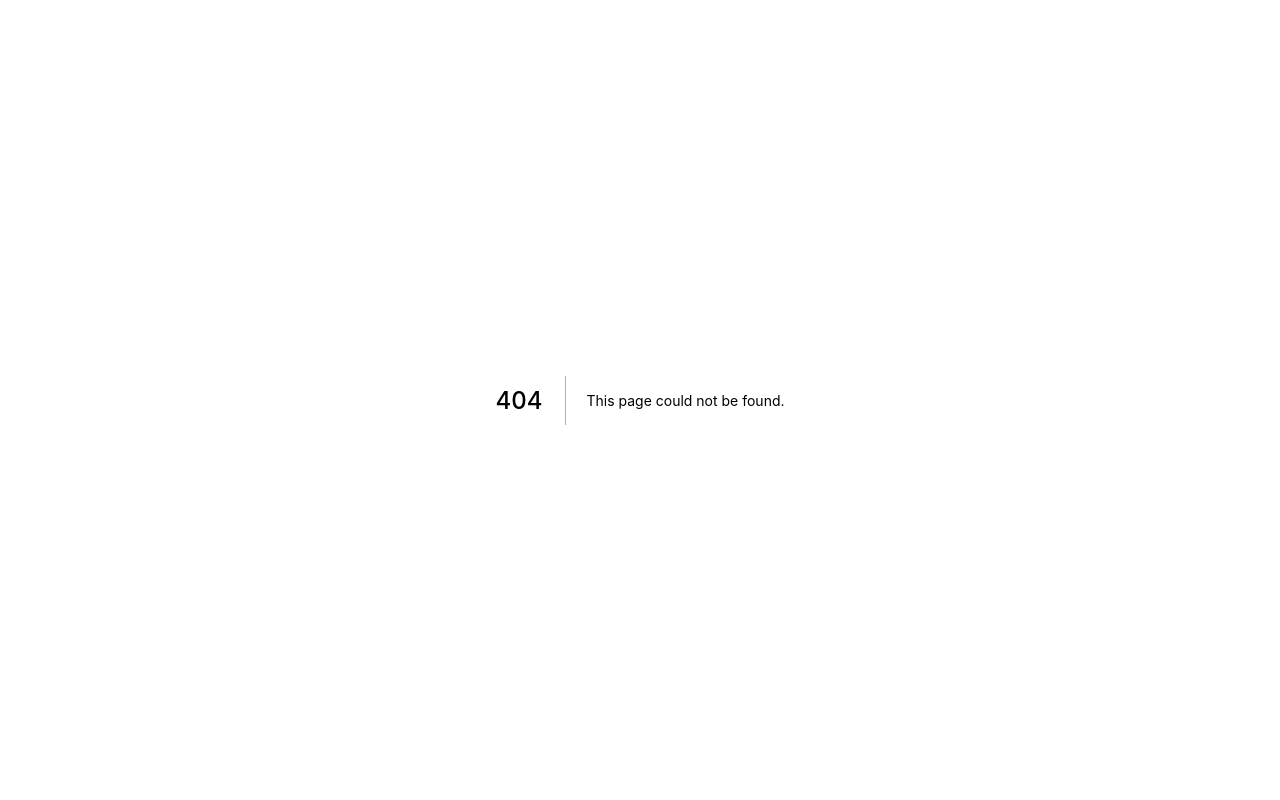
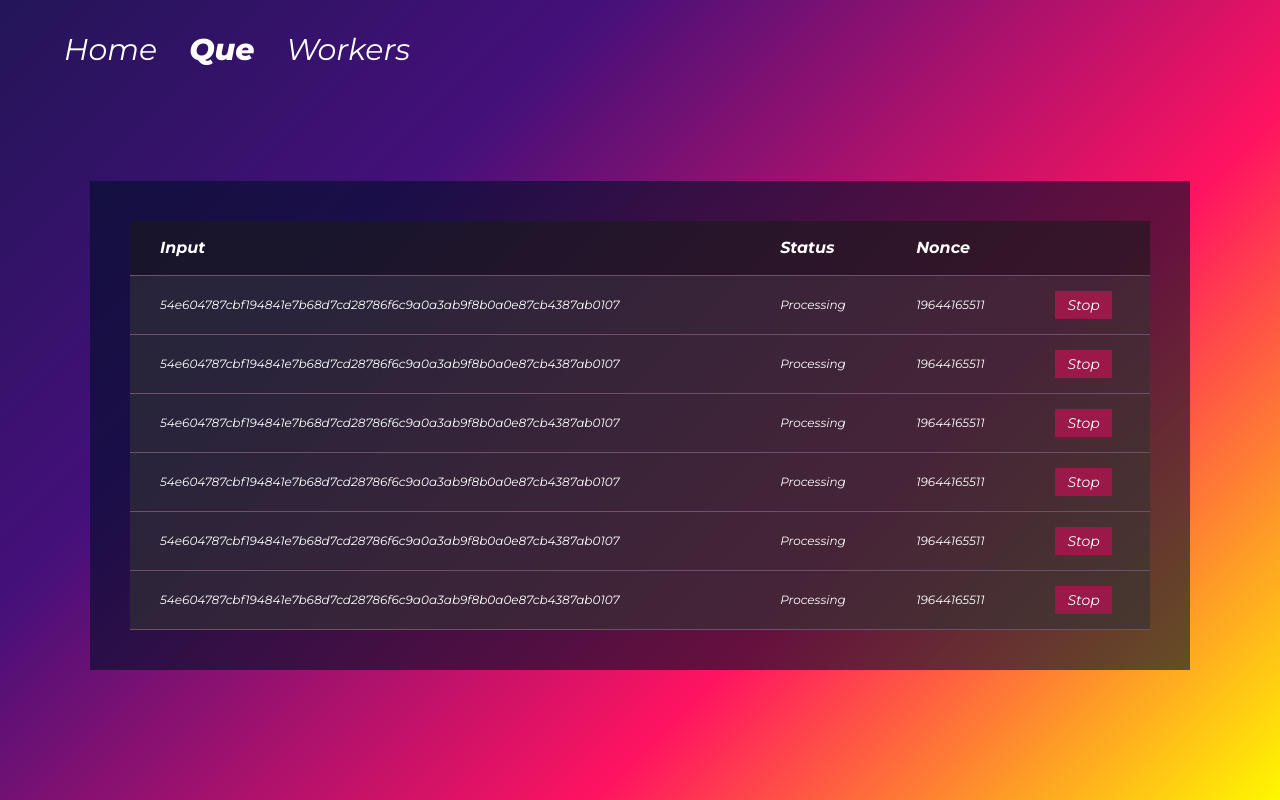
Before and after one commit to Ajand/nethermind-assignment, a Next.js app in the folder client/: page /que in a window 1280 px wide. Before the commit this address had no page. Built offline with nearby package versions, Linux system fonts and the light colour scheme.

Commit message:
template added

```diff
--- a/client/components/Navbar.tsx
+++ b/client/components/Navbar.tsx
@@ -1,9 +1,34 @@
+import { useRouter } from "next/router";
+
 const Navbar = () => {
+  const router = useRouter();
+
   return (
     <div className="text-white flex text-3xl py-8 px-16">
-      <div className="cursor-pointer font-extrabold	">Home</div>
-      <div className="ml-8 cursor-pointer">Que</div>
-      <div className="ml-8 cursor-pointer">Workers</div>
+      <div
+        onClick={() => router.push("/")}
+        className={`cursor-pointer ${
+          router.pathname === "/" ? "font-extrabold" : ""
+        }`}
+      >
+        Home
+      </div>
+      <div
+        onClick={() => router.push("/que")}
+        className={`ml-8 cursor-pointer ${
+          router.pathname === "/que" ? "font-extrabold" : ""
+        }`}
+      >
+        Que
+      </div>
+      <div
+        onClick={() => router.push("/workers")}
+        className={`ml-8 cursor-pointer ${
+          router.pathname === "/workers" ? "font-extrabold" : ""
+        }`}
+      >
+        Workers
+      </div>
     </div>
   );
 };
--- a/client/pages/_app.tsx
+++ b/client/pages/_app.tsx
@@ -1,8 +1,18 @@
-import '../styles/globals.css'
-import type { AppProps } from 'next/app'
+import "../styles/globals.css";
+import type { AppProps } from "next/app";
+import Head from "next/head";
 
 function MyApp({ Component, pageProps }: AppProps) {
-  return <Component {...pageProps} />
+  return (
+    <>
+      <Head>
+        <title>Create Next App</title>
+        <meta name="description" content="Generated by create next app" />
+        <link rel="icon" href="/favicon.ico" />
+      </Head>
+      <Component {...pageProps} />
+    </>
+  );
 }
 
-export default MyApp
+export default MyApp;
--- a/client/pages/index.tsx
+++ b/client/pages/index.tsx
@@ -1,19 +1,10 @@
 import type { NextPage } from "next";
-import Head from "next/head";
-import Image from "next/image";
-import styles from "../styles/Home.module.css";
 
 import Navbar from "../components/Navbar";
 
 const Home: NextPage = () => {
   return (
-    <div className={styles.container}>
-      <Head>
-        <title>Create Next App</title>
-        <meta name="description" content="Generated by create next app" />
-        <link rel="icon" href="/favicon.ico" />
-      </Head>
-
+    <div>
       <main className="main">
         <Navbar />
         <div className="content">
@@ -26,7 +17,7 @@ const Home: NextPage = () => {
               className="w-full mt-6 px-6 p-4 text-2xl input-background text-white"
               placeholder="What is your input?"
             />
-            <p className="text-lg mt-2 text-gray-300">
+            <p className="text-lg mt-3 text-gray-300">
               Only 256-bit hexadecimal is allowed.
             </p>
             <div className="flex justify-center">
--- /dev/null
+++ b/client/pages/que.tsx
@@ -0,0 +1,90 @@
+import Navbar from "../components/Navbar";
+import type { NextPage } from "next";
+
+const Que: NextPage = () => {
+  return (
+    <div>
+      <main className="main">
+        <Navbar />
+        <div className="content">
+          <div className="panel-2 p-10 ">
+            <table className="text-white w-full text-left ">
+              <thead className="p-8">
+                <tr className="table-header-backgorund ">
+                  <th>Input</th>
+                  <th>Status</th>
+                  <th>Nonce</th>
+                  <th></th>
+                </tr>
+              </thead>
+              <tbody>
+                <tr className="table-row-backgorund">
+                  <td className="text-xs">
+                    54e604787cbf194841e7b68d7cd28786f6c9a0a3ab9f8b0a0e87cb4387ab0107
+                  </td>
+                  <td className="text-xs">Processing</td>
+                  <td className="text-xs">19644165511</td>
+                  <td>
+                    <button className="btn-red p-1 px-3 text-sm">Stop</button>
+                  </td>
+                </tr>
+                <tr className="table-row-backgorund">
+                  <td className="text-xs">
+                    54e604787cbf194841e7b68d7cd28786f6c9a0a3ab9f8b0a0e87cb4387ab0107
+                  </td>
+                  <td className="text-xs">Processing</td>
+                  <td className="text-xs">19644165511</td>
+                  <td>
+                    <button className="btn-red p-1 px-3 text-sm">Stop</button>
+                  </td>
+                </tr>
+                <tr className="table-row-backgorund">
+                  <td className="text-xs">
+                    54e604787cbf194841e7b68d7cd28786f6c9a0a3ab9f8b0a0e87cb4387ab0107
+                  </td>
+                  <td className="text-xs">Processing</td>
+                  <td className="text-xs">19644165511</td>
+                  <td>
+                    <button className="btn-red p-1 px-3 text-sm">Stop</button>
+                  </td>
+                </tr>
+                <tr className="table-row-backgorund">
+                  <td className="text-xs">
+                    54e604787cbf194841e7b68d7cd28786f6c9a0a3ab9f8b0a0e87cb4387ab0107
+                  </td>
+                  <td className="text-xs">Processing</td>
+                  <td className="text-xs">19644165511</td>
+                  <td>
+                    <button className="btn-red p-1 px-3 text-sm">Stop</button>
+                  </td>
+                </tr>
+                <tr className="table-row-backgorund">
+                  <td className="text-xs">
+                    54e604787cbf194841e7b68d7cd28786f6c9a0a3ab9f8b0a0e87cb4387ab0107
+                  </td>
+                  <td className="text-xs">Processing</td>
+                  <td className="text-xs">19644165511</td>
+                  <td>
+                    <button className="btn-red p-1 px-3 text-sm">Stop</button>
+                  </td>
+                </tr>
+                <tr className="table-row-backgorund">
+                  <td className="text-xs">
+                    54e604787cbf194841e7b68d7cd28786f6c9a0a3ab9f8b0a0e87cb4387ab0107
+                  </td>
+                  <td className="text-xs">Processing</td>
+                  <td className="text-xs">19644165511</td>
+                  <td>
+                    <button className="btn-red p-1 px-3 text-sm">Stop</button>
+                  </td>
+                </tr>
+              </tbody>
+            </table>
+          </div>
+        </div>
+      </main>
+    </div>
+  );
+};
+
+export default Que;
--- /dev/null
+++ b/client/pages/workers.tsx
@@ -0,0 +1,76 @@
+import Navbar from "../components/Navbar";
+import type { NextPage } from "next";
+
+const Workers: NextPage = () => {
+  return (
+    <div>
+      <main className="main">
+        <Navbar />
+        <div className="content">
+          <div className="panel-2 p-10 ">
+            <table className="text-white w-full text-left ">
+              <thead className="p-8">
+                <tr className="table-header-backgorund ">
+                  <th>Worker Id</th>
+                  <th>Input</th>
+                  <th>Status</th>
+                  <th>Nonce</th>
+                  <th></th>
+                </tr>
+              </thead>
+              <tbody>
+                <tr className="table-row-backgorund">
+                  <td>0</td>
+                  <td className="text-xs">
+                    54e604787cbf194841e7b68d7cd28786f6c9a0a3ab9f8b0a0e87cb4387ab0107
+                  </td>
+                  <td className="text-xs">Processing</td>
+                  <td className="text-xs">19644165511</td>
+                  <td>
+                    <button className="btn-red p-1 px-3 text-sm">Stop</button>
+                  </td>
+                </tr>
+                <tr className="table-row-backgorund">
+                  <td>1</td>
+
+                  <td className="text-xs"></td>
+                  <td className="text-xs">Empty</td>
+                  <td className="text-xs"></td>
+                  <td>
+                    <button className="btn-red p-1 px-3 text-sm">Stop</button>
+                  </td>
+                </tr>
+                <tr className="table-row-backgorund">
+                  <td>2</td>
+
+                  <td className="text-xs">
+                    54e604787cbf194841e7b68d7cd28786f6c9a0a3ab9f8b0a0e87cb4387ab0107
+                  </td>
+                  <td className="text-xs">Processing</td>
+                  <td className="text-xs">19644165511</td>
+                  <td>
+                    <button className="btn-red p-1 px-3 text-sm">Stop</button>
+                  </td>
+                </tr>
+                <tr className="table-row-backgorund">
+                  <td>3</td>
+
+                  <td className="text-xs">
+                    54e604787cbf194841e7b68d7cd28786f6c9a0a3ab9f8b0a0e87cb4387ab0107
+                  </td>
+                  <td className="text-xs">Processing</td>
+                  <td className="text-xs">19644165511</td>
+                  <td>
+                    <button className="btn-red p-1 px-3 text-sm">Stop</button>
+                  </td>
+                </tr>
+              </tbody>
+            </table>
+          </div>
+        </div>
+      </main>
+    </div>
+  );
+};
+
+export default Workers;
--- a/client/styles/globals.css
+++ b/client/styles/globals.css
@@ -34,6 +34,15 @@ input {
   background: rgba(0, 14, 41, 0.6);
 }
 
+.panel-2 {
+  max-width: 1100px;
+  width: 90%;
+  background: rgba(0, 14, 41, 0.6);
+  max-height: 500px;
+  overflow: auto;
+}
+
+
 .input-background {
   background: rgba(25, 25, 25, 0.5);
 }
@@ -51,6 +60,26 @@ input {
   background: #8c113e;
 }
 
+.btn-secondary {
+  background: #311a56;
+}
+
+.table-header-backgorund {
+  background: rgba(25, 25, 25, 0.6);
+  border-bottom: 1px solid #6e5169;
+}
+
+.table-row-backgorund {
+  background: rgba(50, 50, 50, 0.6);
+  border-bottom: 1px solid #6e5169;
+}
+
+th,
+td {
+  padding: 15px;
+  padding-left: 30px;
+}
+
 @tailwind base;
 @tailwind components;
 @tailwind utilities;
```
